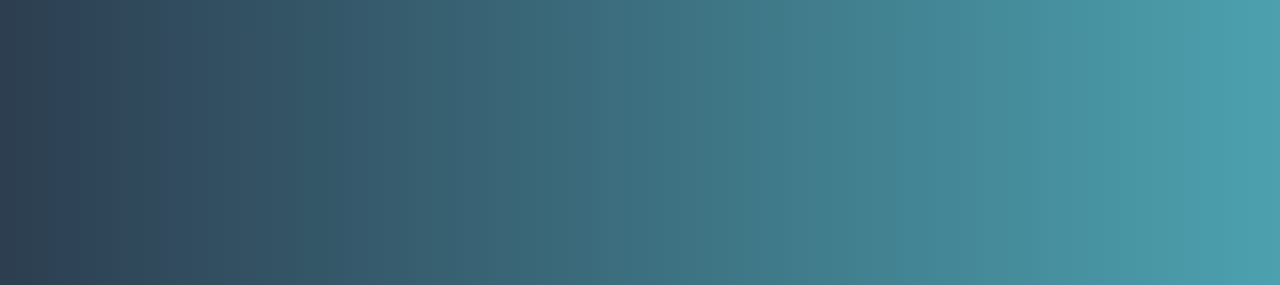
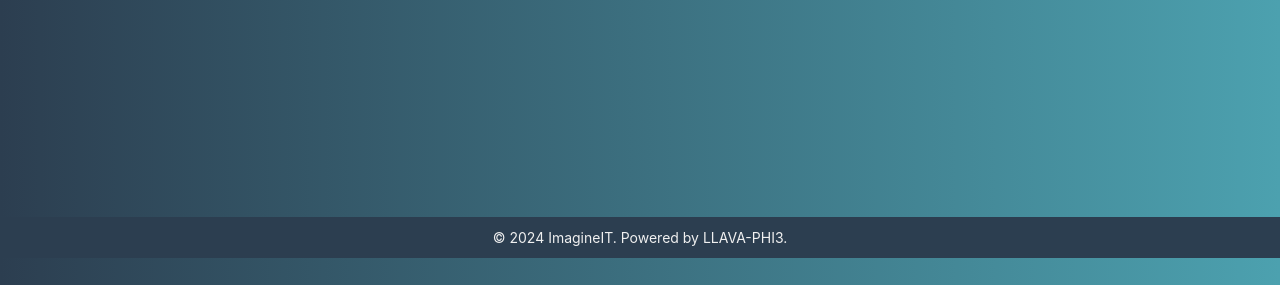
Before and after one commit to MarkusWobst/ImagineIT, a PHP site: page /pages/home.php in a window 1280 px wide. Shown: the part 542-827 px from the top of the page. Run offline with PHP 8.4, Linux system fonts and the light colour scheme; some libraries are stand-ins or nearby versions.

Commit message:
renamed images (stupid dev left spaces in there), made footer in home.php a real footer and fixed some routing issues more debug... who overwrote!

```diff
--- a/pages/home.php
+++ b/pages/home.php
@@ -1,5 +1,6 @@
 <!DOCTYPE html>
 <html lang="de">
+
 <head>
     <meta charset="UTF-8">
     <meta name="viewport" content="width=device-width, initial-scale=1.0">
@@ -7,16 +8,36 @@
     <link rel="stylesheet" href="https://stackpath.bootstrapcdn.com/bootstrap/4.5.2/css/bootstrap.min.css">
     <style>
         body {
+            display: flex;
+            flex-direction: column;
+            min-height: 100vh;
+            margin: 0;
             background: linear-gradient(to right, #2c3e50 0%, #4ca1af 100%);
             color: #f0f0f0;
         }
+
         .container {
             margin-top: 50px;
+            flex: 1;
         }
+
+        .footer-container {
+            margin-top: auto;
+        }
+
+        footer {
+            text-align: center;
+            font-size: 14px;
+            background-color: #2c3e50;
+            color: #f0f0f0;
+            padding: 10px;
+        }
+
         .hero {
             text-align: center;
             margin-bottom: 50px;
         }
+
         .info-card {
             border-radius: 10px;
             margin-bottom: 20px;
@@ -24,6 +45,7 @@
             height: 100%;
             visibility: ;
         }
+
         .flip-card-inner {
             position: relative;
             width: 100%;
@@ -32,24 +54,30 @@
             transition: transform 0.8s;
             transform-style: preserve-3d;
         }
+
         .info-card:hover .flip-card-inner {
             transform: rotateY(180deg);
         }
-        .flip-card-front, .flip-card-back {
+
+        .flip-card-front,
+        .flip-card-back {
             position: absolute;
             width: 100%;
             height: 100%;
             backface-visibility: hidden;
             border-radius: 10px;
         }
+
         .flip-card-front {
             background-color: transparent;
             color: black;
         }
+
         .flip-card-front img {
             max-width: 100%;
             border-radius: 10px;
         }
+
         .flip-card-back {
             background-color: rgba(0, 0, 0, 0.8);
             color: white;
@@ -59,19 +87,17 @@
             flex-direction: column;
             justify-content: center;
         }
-        .footer {
-            text-align: center;
-            margin-top: 50px;
-            font-size: 14px;
-        }
+
         .header-buttons {
             position: absolute;
             top: 20px;
             right: 20px;
         }
+
         .header-buttons .btn {
             margin-left: 10px;
         }
+
         .btn-light {
             color: #2c3e50;
             background-color: #ffffff;
@@ -79,6 +105,7 @@
         }
     </style>
 </head>
+
 <body>
     <div class="header-buttons">
         <a href="/login" class="btn btn-light">Anmelden</a>
@@ -87,36 +114,52 @@
     <div class="container">
         <div class="hero">
             <h1>Willkommen bei ImagineIT</h1>
-        <p>Ihre intelligente Assistentin, die Bilder in Geschichten verwandelt und Geschichten mit Bildern erzählt</p>
+            <p>Ihre intelligente Assistentin, die Bilder in Geschichten verwandelt und Geschichten mit Bildern erzählt
+            </p>
         </div>
         <div class="row">
             <div class="col-md-4">
                 <div class="info-card">
                     <div class="flip-card-inner">
                         <div class="flip-card-front">
-                        <img src="../pictures/freakbob%20ritter.jfif" alt="Ein beschreibendes Bild für Tolle Geschichte">
+                            <img src="/freakbobritter.jfif" alt="Ein beschreibendes Bild für Tolle Geschichte">
                         </div>
                         <div class="flip-card-back">
                             <h2>Ritter Freakbob</h2>
                             <p>Ritter Freakbob und das Geheimnis des Verzauberten Waldes
 
-                            Es war einmal ein ungewöhnlicher Ritter namens Freakbob. Er war nicht wie die anderen Ritter, denn er trug eine Rüstung aus bunten Federn und hatte einen Helm, der wie ein riesiger Fisch aussah. Trotz seines seltsamen Aussehens war Freakbob ein mutiger und edler Ritter, der immer bereit war, den Schwachen zu helfen.
+                                Es war einmal ein ungewöhnlicher Ritter namens Freakbob. Er war nicht wie die anderen
+                                Ritter, denn er trug eine Rüstung aus bunten Federn und hatte einen Helm, der wie ein
+                                riesiger Fisch aussah. Trotz seines seltsamen Aussehens war Freakbob ein mutiger und
+                                edler Ritter, der immer bereit war, den Schwachen zu helfen.
 
-                            Eines Tages hörte Freakbob von einem verzauberten Wald, in dem ein mächtiger Drache lebte. Der Drache hatte das Dorf in der Nähe des Waldes terrorisiert und die Dorfbewohner lebten in ständiger Angst. Ritter Freakbob beschloss, dem Drachen entgegenzutreten und das Dorf zu retten.
+                                Eines Tages hörte Freakbob von einem verzauberten Wald, in dem ein mächtiger Drache
+                                lebte. Der Drache hatte das Dorf in der Nähe des Waldes terrorisiert und die
+                                Dorfbewohner lebten in ständiger Angst. Ritter Freakbob beschloss, dem Drachen
+                                entgegenzutreten und das Dorf zu retten.
 
-                            Mit seinem treuen Pferd, das er liebevoll “Blitz” nannte, ritt Freakbob in den Wald. Die Bäume flüsterten geheimnisvolle Worte und die Luft war erfüllt von Magie. Plötzlich stand der Drache vor ihm, seine Schuppen glänzten in allen Farben des Regenbogens.
+                                Mit seinem treuen Pferd, das er liebevoll “Blitz” nannte, ritt Freakbob in den Wald. Die
+                                Bäume flüsterten geheimnisvolle Worte und die Luft war erfüllt von Magie. Plötzlich
+                                stand der Drache vor ihm, seine Schuppen glänzten in allen Farben des Regenbogens.
 
                                 “Wer wagt es, meinen Wald zu betreten?” brüllte der Drache.
 
-                            “Ich bin Ritter Freakbob, und ich werde dich besiegen, um das Dorf zu retten!” rief Freakbob mutig.
+                                “Ich bin Ritter Freakbob, und ich werde dich besiegen, um das Dorf zu retten!” rief
+                                Freakbob mutig.
 
-                            Der Drache lachte. “Du bist mutig, kleiner Ritter. Aber Mut allein wird nicht ausreichen.”
+                                Der Drache lachte. “Du bist mutig, kleiner Ritter. Aber Mut allein wird nicht
+                                ausreichen.”
 
-                            Freakbob zog sein Schwert, das ebenfalls in bunten Farben schimmerte, und stürzte sich auf den Drachen. Der Kampf war lang und hart, aber Freakbob gab nicht auf. Schließlich gelang es ihm, den Drachen mit einem geschickten Hieb zu besiegen.
+                                Freakbob zog sein Schwert, das ebenfalls in bunten Farben schimmerte, und stürzte sich
+                                auf den Drachen. Der Kampf war lang und hart, aber Freakbob gab nicht auf. Schließlich
+                                gelang es ihm, den Drachen mit einem geschickten Hieb zu besiegen.
 
-                            Der Drache verwandelte sich in eine wunderschöne Fee. “Danke, tapferer Ritter,” sagte sie. “Ich war einst eine Fee, die von einem bösen Zauberer in einen Drachen verwandelt wurde. Durch deinen Mut hast du mich befreit.”
+                                Der Drache verwandelte sich in eine wunderschöne Fee. “Danke, tapferer Ritter,” sagte
+                                sie. “Ich war einst eine Fee, die von einem bösen Zauberer in einen Drachen verwandelt
+                                wurde. Durch deinen Mut hast du mich befreit.”
 
-                            Die Fee belohnte Freakbob mit einem magischen Amulett, das ihm in zukünftigen Abenteuern helfen würde. Das Dorf war gerettet, und Ritter Freakbob wurde als Held gefeiert.
+                                Die Fee belohnte Freakbob mit einem magischen Amulett, das ihm in zukünftigen Abenteuern
+                                helfen würde. Das Dorf war gerettet, und Ritter Freakbob wurde als Held gefeiert.
 
                                 Und so lebte Ritter Freakbob glücklich und bereit für neue Abenteuer.</p>
                         </div>
@@ -127,7 +170,7 @@
                 <div class="info-card">
                     <div class="flip-card-inner">
                         <div class="flip-card-front">
-                        <img src="../pictures/king%20bob.jfif" alt="Ein beschreibendes Bild für Tolle Geschichte">
+                            <img src="/kingbob.jfif" alt="Ein beschreibendes Bild für Tolle Geschichte">
                         </div>
                         <div class="flip-card-back">
                             <h2>King Freakbob XIV</h2>
@@ -140,7 +183,7 @@
                 <div class="info-card">
                     <div class="flip-card-inner">
                         <div class="flip-card-front">
-                        <img src="../pictures/freakbob3.jfif" alt="Ein beschreibendes Bild für Tolle Geschichte">
+                            <img src="/freakbob3.jfif" alt="Ein beschreibendes Bild für Tolle Geschichte">
                         </div>
                         <div class="flip-card-back">
                             <h2>Super Bob</h2>
@@ -150,12 +193,15 @@
                 </div>
             </div>
         </div>
-    <div class="footer">
-        <p>&copy; 2024 ImagineIT. Powered by LLAVA-PHI3.</p>
     </div>
+    <footer>
+        <div>
+            &copy; 2024 ImagineIT. Powered by LLAVA-PHI3.
         </div>
+    </footer>
     <script src="https://code.jquery.com/jquery-3.5.1.slim.min.js"></script>
     <script src="https://cdn.jsdelivr.com/npm/@popperjs/core@2.5.3/dist/umd/popper.min.js"></script>
     <script src="https://stackpath.bootstrapcdn.com/bootstrap/4.5.2/js/bootstrap.min.js"></script>
 </body>
+
 </html>
```
Also changed, not shown: pages/chat.php (+1 -1 lines), pages/login.php (+8 -3 lines), pages/router.php (+36 -8 lines), pictures/OSK.png (added), pictures/freakbobritter.jfif (renamed from pictures/freakbob ritter.jfif), pictures/kingbob.jfif (renamed from pictures/king bob.jfif). Lines whose indentation alone changed are shown as unchanged.
